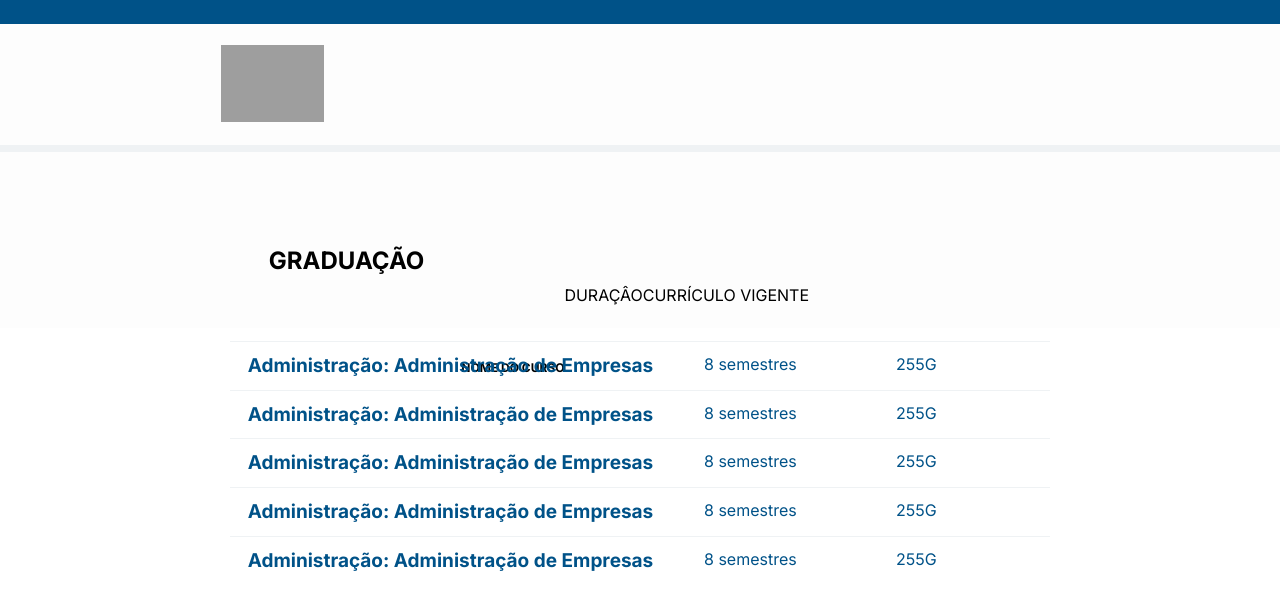
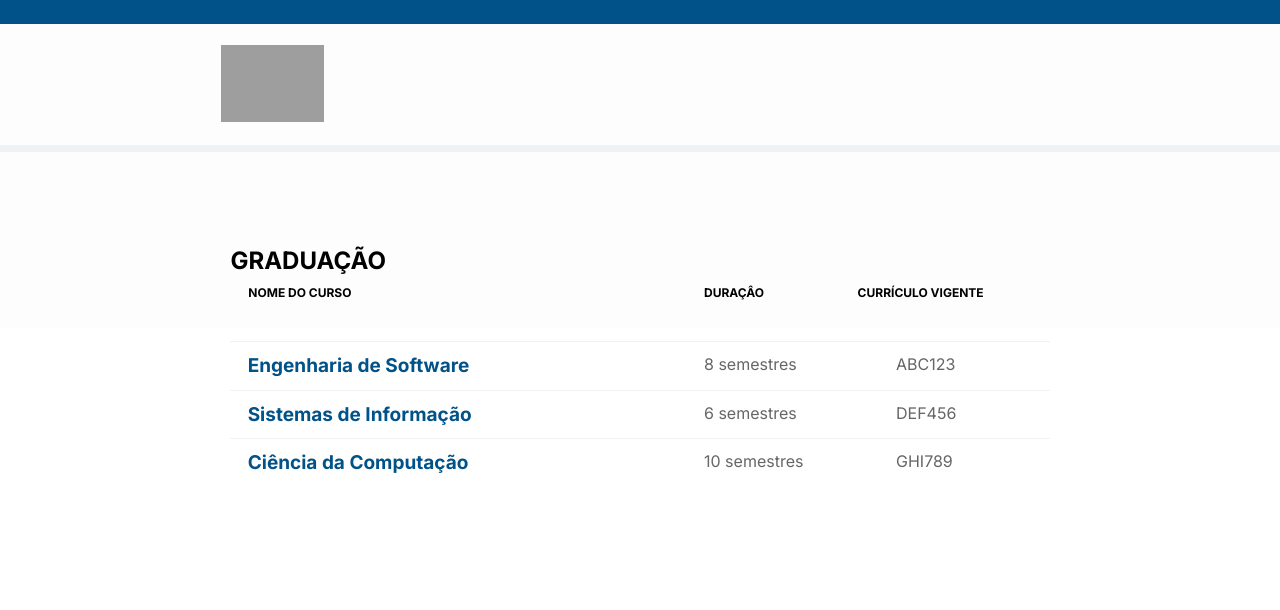
Before and after one commit to StefanoDPCarraro/MatrizCurricular-Frontend, a React (Vite) app: page / in a window 1280 px wide. Shown: the top 610 px of the page. Built offline with nearby package versions, Linux system fonts and the light colour scheme; grey boxes are pictures that could not be loaded.

Commit message:
finished landing page and working with mocks

```diff
--- a/src/components/ListingCourseCard/ListingCourseCard.scss
+++ b/src/components/ListingCourseCard/ListingCourseCard.scss
@@ -28,12 +28,12 @@
   .semester-duration {
     position: absolute;
     left: 55%;
-    color: $primary;
+    color: $landing-page-text;
   }
 
   .credit-text {
-    position: absolute; // Faz com que o elemento seja posicionado de forma absoluta
-    left: 70%; // Define a distância de 55% da parede esquerda
-    color: $primary;
+    position: absolute;
+    left: 70%;
+    color: $landing-page-text;
   }
 }
--- a/src/components/ListingCourseCard/ListingCourseCard.tsx
+++ b/src/components/ListingCourseCard/ListingCourseCard.tsx
@@ -20,30 +20,6 @@ const ListingCourseCard: React.FC<ListingCourseCard> = ({
         <p className="semester-duration"> {semester + " semestres"}</p>
         <p className="credit-text"> {creditCode}</p>
       </div>
-      <div className="divisor"></div>
-      <div className="component-listing-card-container">
-        <p className="course-name"> {courseName}</p>
-        <p className="semester-duration"> {semester + " semestres"}</p>
-        <p className="credit-text"> {creditCode}</p>
-      </div>
-      <div className="divisor"></div>
-      <div className="component-listing-card-container">
-        <p className="course-name"> {courseName}</p>
-        <p className="semester-duration"> {semester + " semestres"}</p>
-        <p className="credit-text"> {creditCode}</p>
-      </div>
-      <div className="divisor"></div>
-      <div className="component-listing-card-container">
-        <p className="course-name"> {courseName}</p>
-        <p className="semester-duration"> {semester + " semestres"}</p>
-        <p className="credit-text"> {creditCode}</p>
-      </div>
-      <div className="divisor"></div>
-      <div className="component-listing-card-container">
-        <p className="course-name"> {courseName}</p>
-        <p className="semester-duration"> {semester + " semestres"}</p>
-        <p className="credit-text"> {creditCode}</p>
-      </div>
     </>
   );
 };
--- a/src/components/ListingHeader/ListingHeader.scss
+++ b/src/components/ListingHeader/ListingHeader.scss
@@ -1,6 +1,6 @@
 @import "@styles/index";
 
-* {
+*{
  margin: 0;
  padding: 0;
  box-sizing: border-box;
@@ -19,20 +19,6 @@
       justify-content: flex-start;
       align-items: center;
       height: 3vh;
-    font-size: 1.5vh;
-    margin-left: 21%;
-    margin-top: 7.5%;
-  }
-
-  .header-layout {
-    display: flex;
-    flex-direction: row;
-    align-items: flex-start;
-    margin-left: 22%;
-    margin-top: 1%;
-
-    .header-course-name {
-      font-weight: bolder;
       font-size: 1.5vh;
       margin-left: 18%;
       margin-top: 7.5%;
@@ -62,8 +48,7 @@
          font-weight: bolder;
          font-size: 1.5vh;
          position: absolute;
-        left: 67%; // Define a distância de 55% da parede esquerda
+         left: 67%;
       }
    }
 }
-}
--- a/src/features/ListingCourse/ListingCourse.tsx
+++ b/src/features/ListingCourse/ListingCourse.tsx
@@ -2,16 +2,20 @@ import React from "react";
 import "./ListingCourse.scss";
 import ListingHeader from "@components/ListingHeader";
 import ListingCourseCard from "@components/ListingCourseCard";
+import { coursesTest } from "@mocks/Courses";
 
 const ListingCourse: React.FC = () => {
   return (
     <>
       <ListingHeader></ListingHeader>
-      <ListingCourseCard
-        courseName={"Administração: Administração de Empresas"}
-        semester={8}
-        creditCode={"255G"}
-      ></ListingCourseCard>
+
+      {coursesTest.map((courses) => (
+            <ListingCourseCard
+            courseName={courses.name}
+            semester={courses.semester}
+            creditCode={courses.codicred}
+            />
+        ))}
     </>
   );
 };
--- a/src/styles/_variables.scss
+++ b/src/styles/_variables.scss
@@ -4,6 +4,7 @@ $complementary: #8a9499;
 $course-name: #0071bf;
 
 $background: #fdfdfd;
+$landing-page-text :#666666;
 
 $black: #000000;
 $white: #ffffff;
```
Lines whose indentation alone changed are shown as unchanged.
